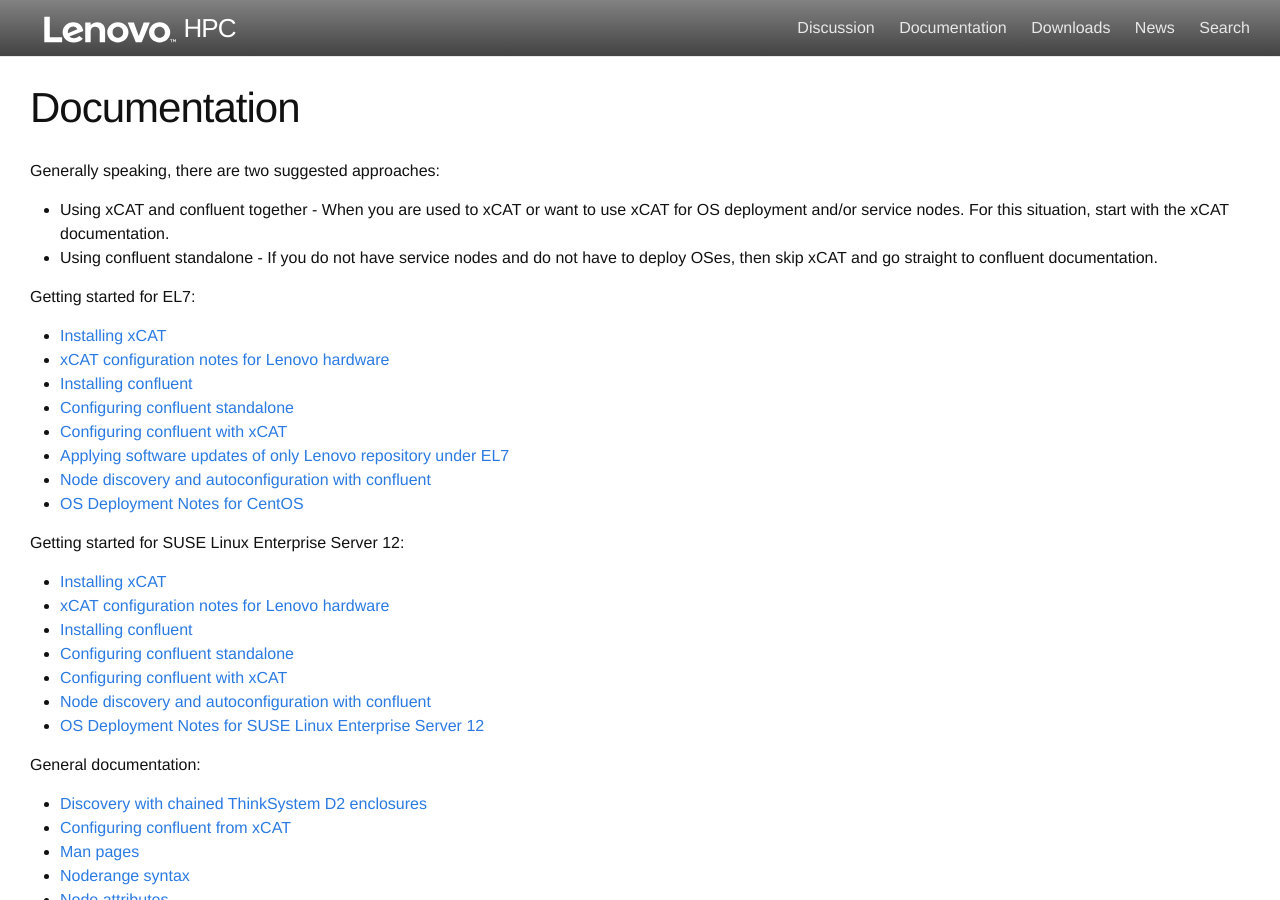
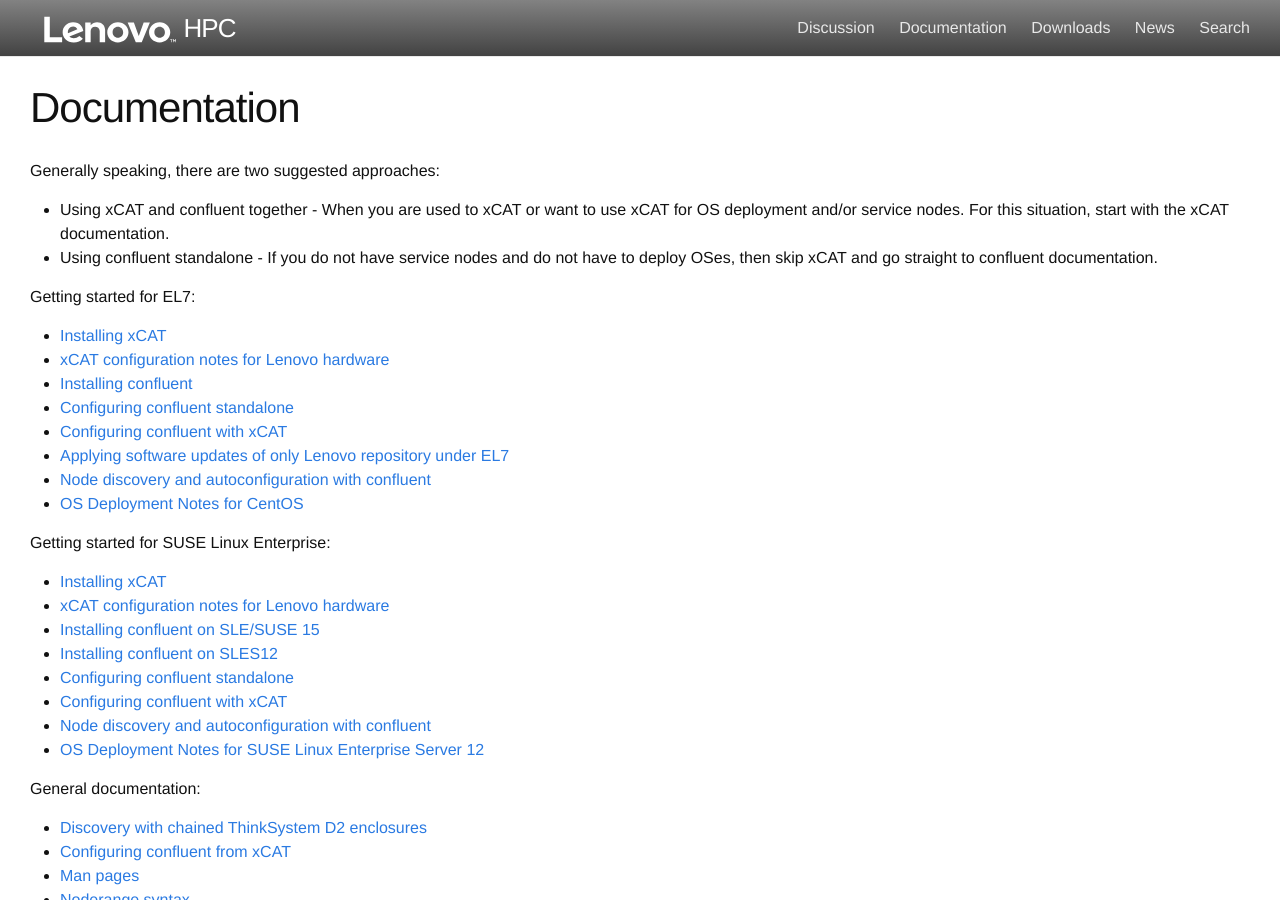
Before and after one commit to xcat2/confluent-docs, a Jekyll site: the page built from documentation.md, in a window 1280 px wide and 900 px high. Built offline with Jekyll 4.4.1, drawn with Linux system fonts in a browser that asks for light colours.

Commit message:
Add SUSE15 deployment notes

```diff
--- a/documentation.md
+++ b/documentation.md
@@ -19,10 +19,11 @@
 * [Node discovery and autoconfiguration with confluent]({{ site.baseurl }}/documentation/confluentdisco.html)
 * [OS Deployment Notes for CentOS]({{site.baseurl}}/documentation/centosdeploy.html)
 
-Getting started for SUSE Linux Enterprise Server 12:
+Getting started for SUSE Linux Enterprise:
 * [Installing xCAT]({{ site.baseurl }}/documentation/installxcat_suse.html)
 * [xCAT configuration notes for Lenovo hardware]({{site.baseurl}}/documentation/xcatconfignotes.html)
-* [Installing confluent ]({{ site.baseurl }}/documentation/installconfluent_suse.html)
+* [Installing confluent on SLE/SUSE 15]({{ site.baseurl }}/documentation/installconfluent_suse15.html)
+* [Installing confluent on SLES12]({{ site.baseurl }}/documentation/installconfluent_suse.html)
 * [Configuring confluent standalone]({{ site.baseurl }}/documentation/configconfluent.html)
 * [Configuring confluent with xCAT]({{ site.baseurl }}/documentation/configconfluent_xcat.html)
 * [Node discovery and autoconfiguration with confluent]({{ site.baseurl }}/documentation/confluentdisco.html)
```
Also changed, not shown: docs/installconfluent_suse15.md (+1 -1 lines), docs/suse15deploy.md (added, +8 -0 lines).
